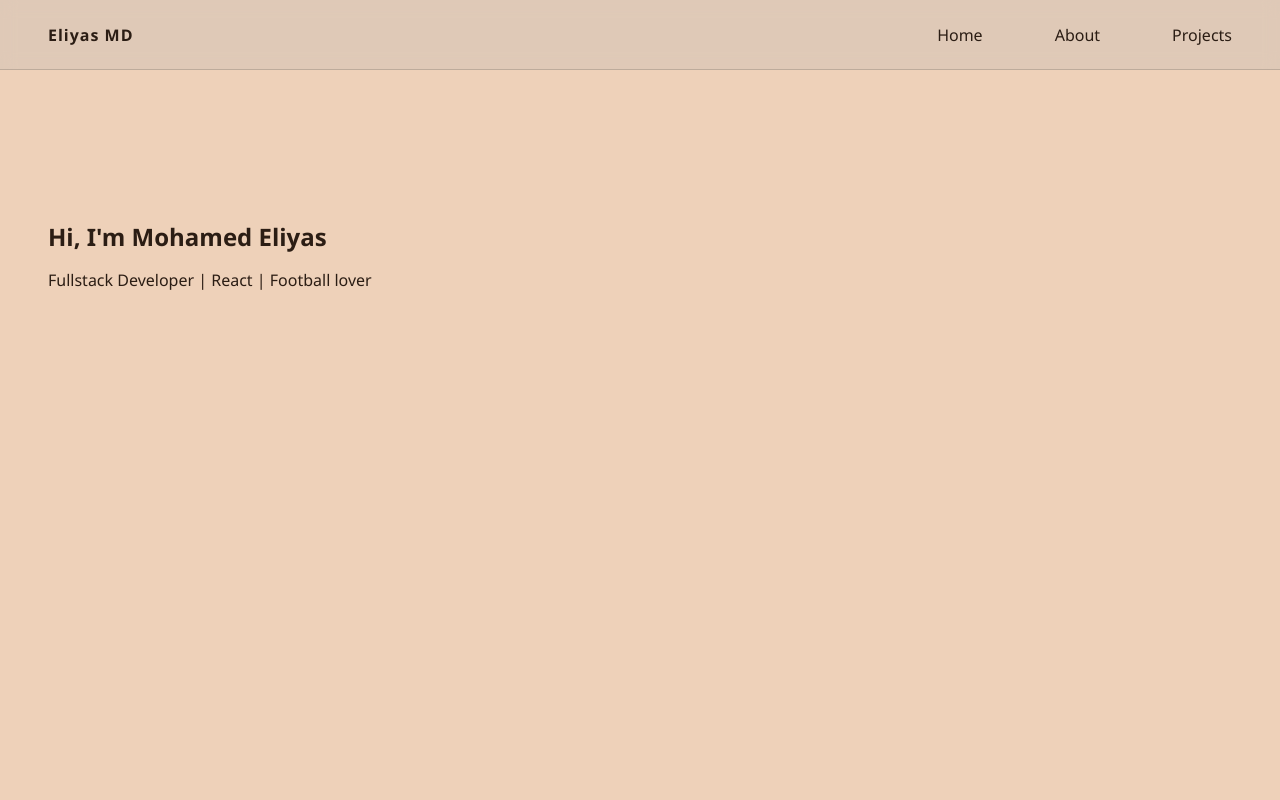
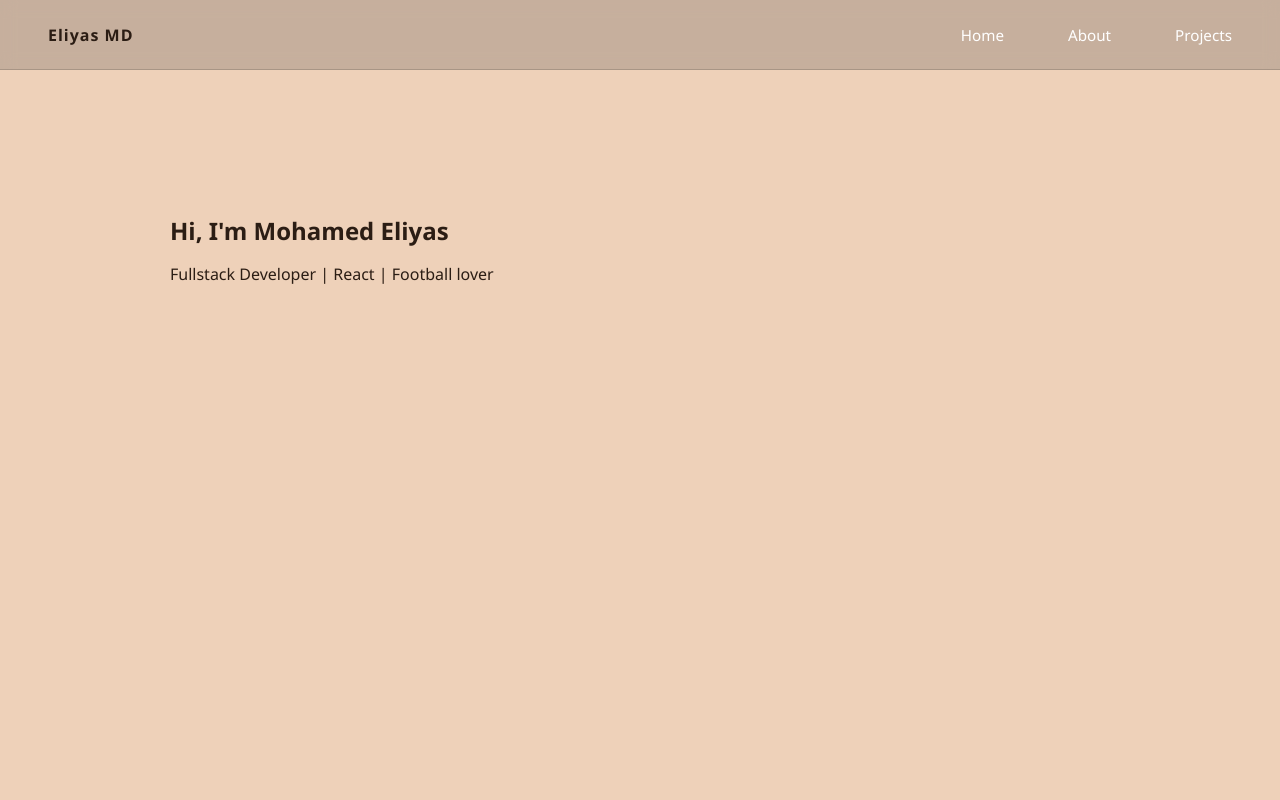
Before and after one commit to eliyasmd50/eliyas_Portfolio, a React (Vite) app: page / in a window 1280 px wide. Shown: the top 800 px of the page. Built offline with nearby package versions, Linux system fonts and the light colour scheme.

Commit message:
mobile view nav bar update

```diff
--- a/src/components/Loader.tsx
+++ b/src/components/Loader.tsx
@@ -2,7 +2,7 @@ const Loader = () => {
   return (
     <div className="loader-container">
       <div className="spinner"></div>
-      <p>Loading portfolio...</p>
+      <p>Eat Sleep Code Repeat.......</p>
     </div>
   );
 };
--- a/src/components/Navbar.tsx
+++ b/src/components/Navbar.tsx
@@ -1,8 +1,4 @@
-import { useState } from "react";
-import { FiMenu, FiX } from "react-icons/fi";
-
 const Navbar = () => {
-  const [open, setOpen] = useState(false);
 
   return (
     <nav className="navbar">
@@ -14,24 +10,6 @@ const Navbar = () => {
         <a href="#about">About</a>
         <a href="#projects">Projects</a>
       </div>
-
-      {/* Mobile hamburger */}
-      <button
-        className="hamburger"
-        onClick={() => setOpen(!open)}
-        aria-label="Menu"
-      >
-        {open ? <FiX size={24} /> : <FiMenu size={24} />}
-      </button>
-
-      {/* Mobile menu */}
-      {open && (
-        <div className="mobile-menu">
-          <a href="#hero" onClick={() => setOpen(false)}>Home</a>
-          <a href="#about" onClick={() => setOpen(false)}>About</a>
-          <a href="#projects" onClick={() => setOpen(false)}>Projects</a>
-        </div>
-      )}
     </nav>
   );
 };
--- a/src/index.css
+++ b/src/index.css
@@ -48,15 +48,14 @@ body {
   height: 70px;
 
   display: flex;
-  justify-content: space-between;
   align-items: center;
 
-  padding: 0 3rem;
-
-  background: rgba(180, 180, 180, 0.25); /* greyish transparent */
+  background: rgba(79, 76, 76, 0.25); /* greyish transparent */
   backdrop-filter: blur(8px);
 
   border-bottom: 1px solid rgba(0, 0, 0, 0.15);
+  padding: 1.2rem;
+  justify-content: center;   /* center logo */
 }
 
 .navbar a {
@@ -93,8 +92,7 @@ body {
 }
 
 .nav-links {
-  display: flex;
-  gap: 2.5rem;
+  display: none;
 }
 
 .nav-links a {
@@ -120,14 +118,6 @@ body {
   color: #2b1d14;
   padding: 1.5rem;
   text-align: center;
-}
-
-/* Hamburger hidden on desktop */
-.hamburger {
-  background: none;
-  border: none;
-  cursor: pointer;
-  display: block;
 }
 
 /* Mobile menu */
@@ -162,38 +152,47 @@ body {
 }
 
 @media (min-width: 768px) {
+
   .navbar {
-    position: sticky;
-    top: 0;
+    display: flex;
+    justify-content: space-between;
+    align-items: center;
+    padding: 1rem 3rem;
+    text-align: left;
   }
 
-  .hamburger {
-    display: none;
+  .navbar h1 {
+    margin-bottom: 0;
+    font-size: 1.5rem;
   }
 
-  .mobile-menu {
-    display: none;
+  .nav-links {
+    display: flex;   /* show nav links */
+    gap: 2rem;
+  }
+  .nav-links a {
+    color: white;
+    text-decoration: none;
+    font-size: 0.95rem;
+    transition: 0.3s;
+  }
+
+  .nav-links a:hover {
+    opacity: 0.8;
   }
 
   .page-wrapper {
-    display: flex;
-    min-height: 100vh;
-    padding-top: 70px;
-  }
-
-  .content {
-    flex: 1;
-    padding-left: 3rem;
-  }
-
-  .nav-links {
-    display: flex;
-    gap: 2.5rem;
+    max-width: 1100px;
+    margin: auto;
+    padding: 4rem 2rem;
   }
 
   .section {
-    min-height: 100vh;
-    padding: 5rem 0;
+    margin-bottom: 5rem;
+  }
+
+  .project-card {
+    padding: 2rem;
   }
 
 }
```
